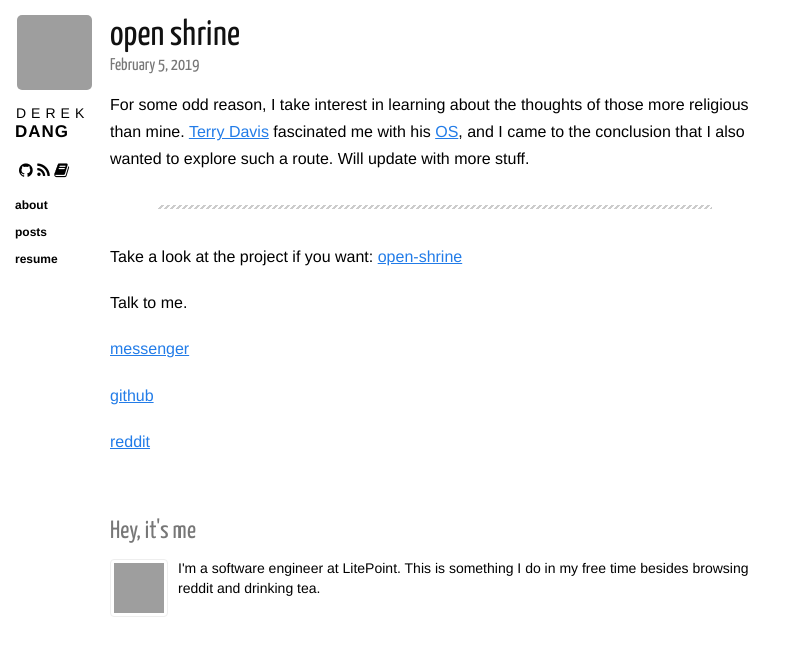
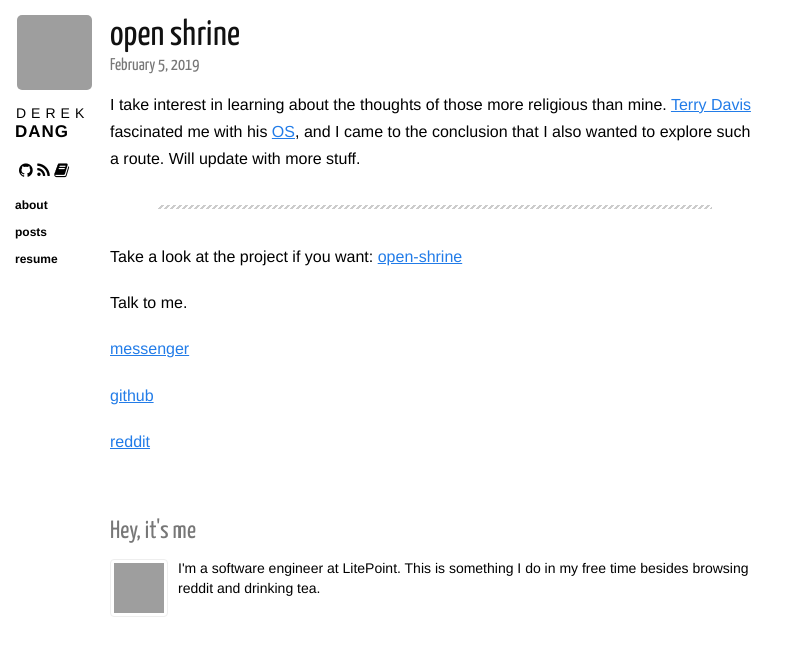
Before and after one commit to dqdang/dqdang.github.io, a Jekyll site: the page built from _posts/2019-02-05-open-shrine.markdown, in a window 1280 px wide, cut to the strip 0-656 px from the top of the page. Shown: the whole strip, without its empty margins (0-799 px from the left). Built offline with Jekyll 4.4.1, drawn with Linux system fonts in a browser that asks for light colours; nearby versions of some CDN libraries; grey boxes are pictures that could not be loaded.

Commit message:
Update 2019-02-05-open-shrine.markdown

```diff
--- a/_posts/2019-02-05-open-shrine.markdown
+++ b/_posts/2019-02-05-open-shrine.markdown
@@ -4,7 +4,7 @@ title: open shrine
 category: posts
 ---
 
-For some odd reason, I take interest in learning about the thoughts of those more religious than mine.
+I take interest in learning about the thoughts of those more religious than mine.
 [Terry Davis](https://en.wikipedia.org/wiki/Terry_A._Davis) fascinated me with his [OS](https://en.wikipedia.org/wiki/TempleOS),
 and I came to the conclusion that I also wanted to explore such a route. Will update with more stuff.
 
```
